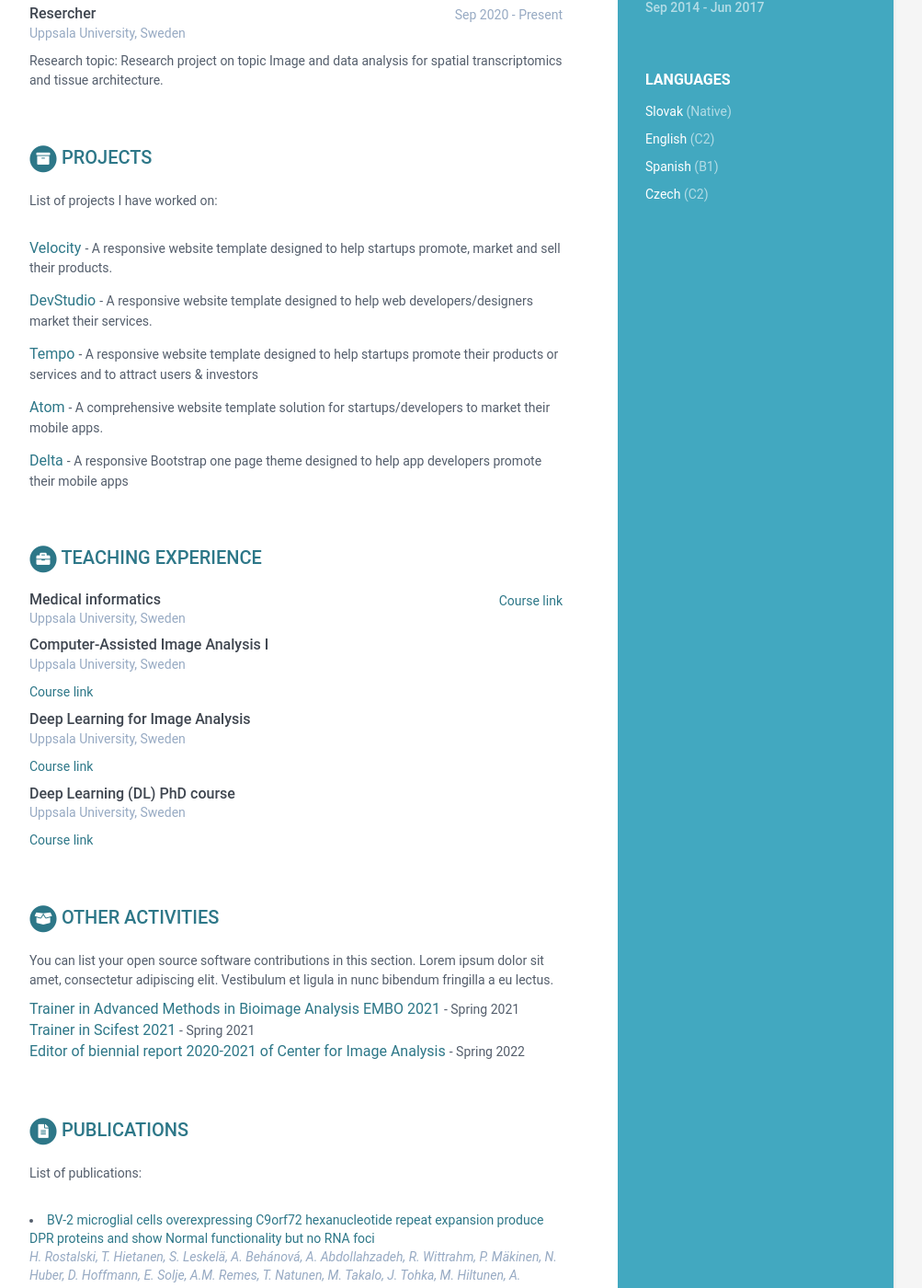
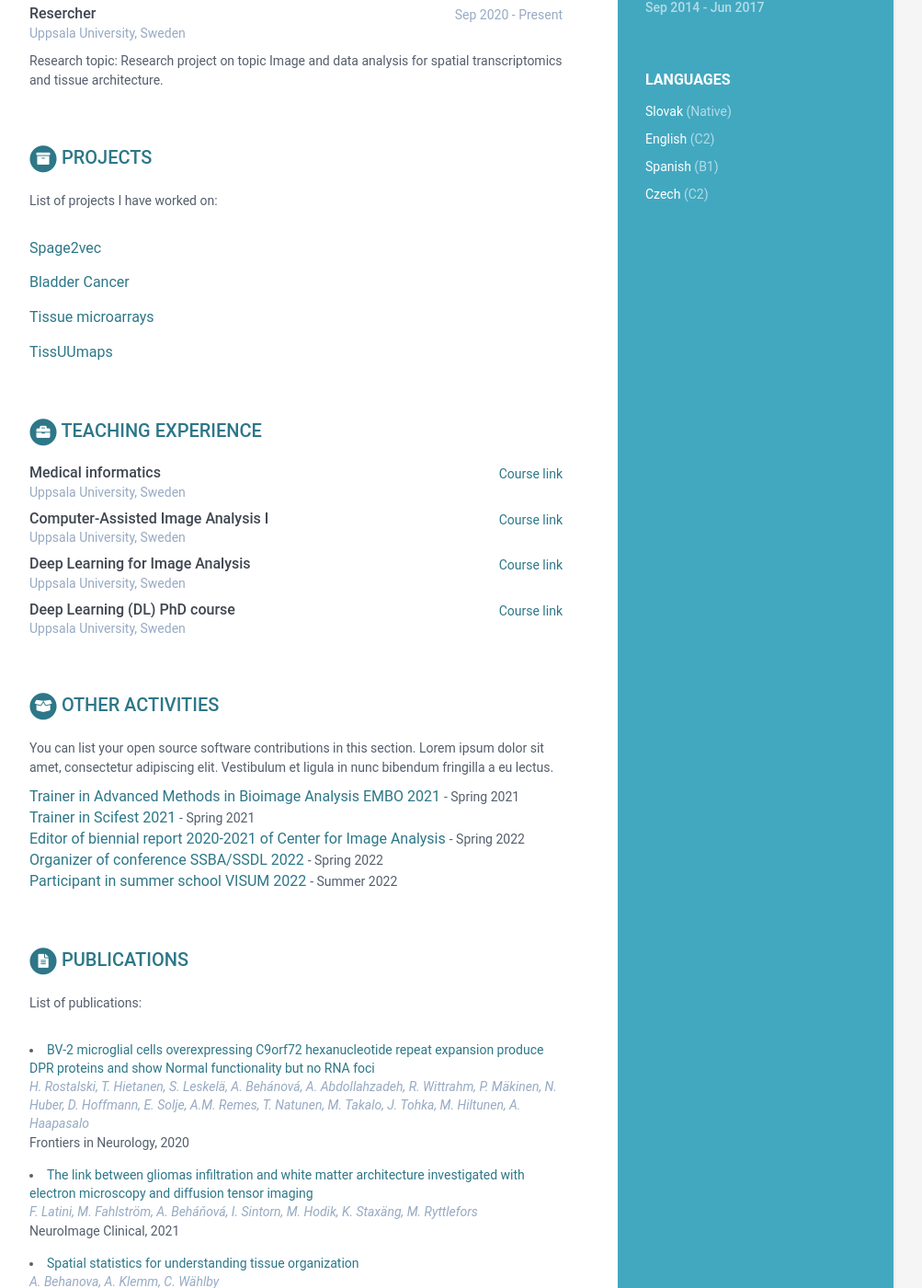
Before and after one commit to AndreaBehan/AndreaBehanova.github.io, a Jekyll site: the page built from index.html, in a window 1280 px wide and 1400 px high, scrolled down 928 px. Shown: the whole window at 92% size, without its empty margins (168-1171 px from the left). Built offline with Jekyll 4.4.1, drawn with Linux system fonts in a browser that asks for light colours.

Commit message:
Update data.yml

```diff
--- a/_data/data.yml
+++ b/_data/data.yml
@@ -165,25 +165,21 @@ projects:
     intro: >
       List of projects I have worked on:
     assignments:
-      - title: Velocity
-        link: "#hook"
-        tagline: "A responsive website template designed to help startups promote, market and sell their products."
+      - title: Spage2vec
+        link: "#"
+        tagline:
 
-      - title: DevStudio
+      - title: Bladder Cancer
         link: "#"
-        tagline: "A responsive website template designed to help web developers/designers market their services."
+        tagline:
 
-      - title: Tempo
+      - title: Tissue microarrays
         link: "#"
-        tagline: "A responsive website template designed to help startups promote their products or services and to attract users &amp; investors"
+        tagline:
 
-      - title: Atom
+      - title: TissUUmaps
         link: "#"
-        tagline: "A comprehensive website template solution for startups/developers to market their mobile apps."
-
-      - title: Delta
-        link: "#"
-        tagline: "A responsive Bootstrap one page theme designed to help app developers promote their mobile apps"
+        tagline:
 
 experiences_teaching:
     title: Teaching experience
@@ -194,20 +190,20 @@ experiences_teaching:
         details: |
 
       - role: Computer-Assisted Image Analysis I
-        time:
+        time: <a href="https://www.uu.se/en/admissions/freestanding-courses/course/?kKod=1TD396&typ=1">Course link</a>
         company: Uppsala University, Sweden
         details: |
-          <a href="https://www.uu.se/en/admissions/freestanding-courses/course/?kKod=1TD396&typ=1">Course link</a>
+
       - role: Deep Learning for Image Analysis
-        time:
+        time: <a href="https://www.uu.se/en/admissions/freestanding-courses/course/?kKod=1MD120&typ=1">Course link</a>
         company: Uppsala University, Sweden
         details: |
-          <a href="https://www.uu.se/en/admissions/freestanding-courses/course/?kKod=1MD120&typ=1">Course link</a>
+
       - role: Deep Learning (DL) PhD course
-        time:
+        time: <a href="https://www.it.uu.se/research/systems_and_control/education/2019/dl">Course link</a>
         company: Uppsala University, Sweden
         details: |
-          <a href="https://www.it.uu.se/research/systems_and_control/education/2019/dl">Course link</a>
+
 
 oss:
     title: Other Activities
@@ -227,6 +223,14 @@ oss:
       - title: <a href="https://www.it.uu.se/cba/files/AR2020_2021.pdf">Editor of biennial report 2020-2021 of Center for Image Analysis</a>
         link:
         tagline: "Spring 2022"
+
+      - title: <a href="https://ssba.org.se/ssba2022/">Organizer of conference SSBA/SSDL 2022</a>
+        link:
+        tagline: "Spring 2022"
+
+      - title: <a href="https://visum.inesctec.pt/">Participant in summer school VISUM 2022</a>
+        link:
+        tagline: "Summer 2022"
 
 
 
```
